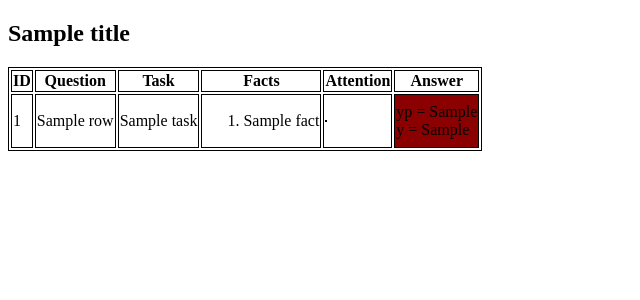
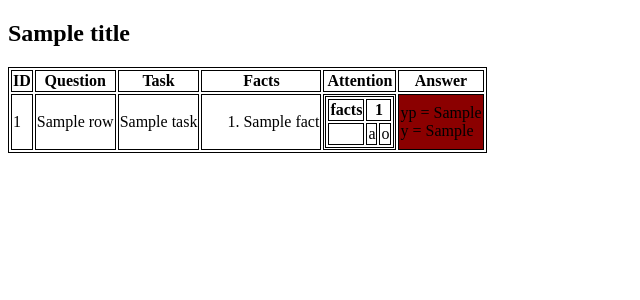
Before and after one commit to seominjoon/qrn, a Python web app: template directed/templates/list_results.html in a window 1280 px wide. Shown: the top 300 px of the page, without its empty margins (0-640 px from the left). Run offline with Jinja, Linux system fonts and the light colour scheme; the template is opened without the code that fills it: most values are stand-ins (such as "Sample title", 1, 10 or a date in 2020); some libraries are stand-ins or nearby versions.

Commit message:
visualization with a and o

```diff
--- a/directed/list_results.py
+++ b/directed/list_results.py
@@ -93,10 +93,14 @@ def list_results(args):
         correct = eval_d['correct']
         a_raw = np.transpose(eval_d['a'])  # [M, L]
         a = [["%.2f" % val for val in l] for l in a_raw]
+        o_raw = np.transpose(eval_d['o'])  # [M, L]
+        o = [["%.2f" % val for val in l] for l in o_raw]
         row = {'id': id_,
                'facts': facts,
                'question': question,
-               'attention': a,
+               'attentions': a,
+               'output_gates': o,
+               'num_layers': len(a[0]),
                'correct': correct,
                'task': T[i],
                'y': idx2word_dict[Y[id_]],
--- a/directed/main.py
+++ b/directed/main.py
@@ -149,7 +149,7 @@ def main(_):
     pprint(config.__dict__)
 
     # TODO : specify eval tensor names to save in evals folder
-    eval_tensor_names = ['a', 'correct', 'yp']
+    eval_tensor_names = ['a', 'o', 'correct', 'yp']
 
     graph = tf.Graph()
     # TODO : initialize BaseTower-subclassed objects
--- a/directed/model.py
+++ b/directed/model.py
@@ -109,7 +109,7 @@ class Tower(BaseTower):
                     a_list.append(a)
                     o_list.append(o)
                     u_prev_tiled = tf.tile(tf.expand_dims(u_prev, 1), [1, M, 1], name='u_prev_tiled')
-                    aoum = tf.concat(2, [tf.expand_dims(a, -1), tf.expand_dims(o, -1), u_prev_tiled, m], name='am')
+                    aoum = tf.concat(2, [tf.expand_dims(a, -1), tf.expand_dims(o, -1), u_prev_tiled, m], name='aoum')
                     us_f, state = dynamic_rnn(cell, aoum, sequence_length=m_length, dtype='float', scope='u_f')
                     u_f, _ = tf.split(1, 2, state)
                     us_b_rev, _ = dynamic_rnn(cell, tf.reverse_sequence(aoum, m_length, 1), dtype='float', scope='u_b')
@@ -119,7 +119,9 @@ class Tower(BaseTower):
                     scope.reuse_variables()
 
             a_comb = tf.transpose(tf.pack(a_list), [1, 0, 2], name='a_comb')  # [N, L, M]
+            o_comb = tf.transpose(tf.pack(o_list), [1, 0, 2], name='o_comb')  # [N, L, M]
             tensors['a'] = a_comb
+            tensors['o'] = o_comb
 
         with tf.variable_scope("class"):
             w = tf.tanh(linear([u_prev], d, True), name='w')
--- a/directed/templates/list_results.html
+++ b/directed/templates/list_results.html
@@ -42,11 +42,24 @@
                 </ol></td>
                 <td>
                     <table>
-                        {% for fact, attention in zip(row.facts, row.attention) %}
+                        <tr>
+                            <th>facts</th>
+                            {% for layer_idx in range(row.num_layers) %}
+                            <th colspan="2">{{ layer_idx + 1 }}</th>
+                            {% endfor %}
+                        </tr>
+                        <tr>
+                            <td></td>
+                            {% for layer_idx in range(row.num_layers) %}
+                            <td>a</td><td>o</td>
+                            {% endfor %}
+                        </tr>
+                        {% for fact, attention, output_gate in zip(row.facts, row.attentions, row.output_gates) %}
                         <tr>
                             <td>{{ fact }}</td>
-                            {% for val in attention %}
-                            <td class="att">{{ val }}</td>
+                            {% for a, o in zip(attention, output_gate) %}
+                            <td class="att">{{ a }}</td>
+                            <td class="att">{{ o }}</td>
                             {% endfor %}
                         </tr>
                         {% endfor %}
```
